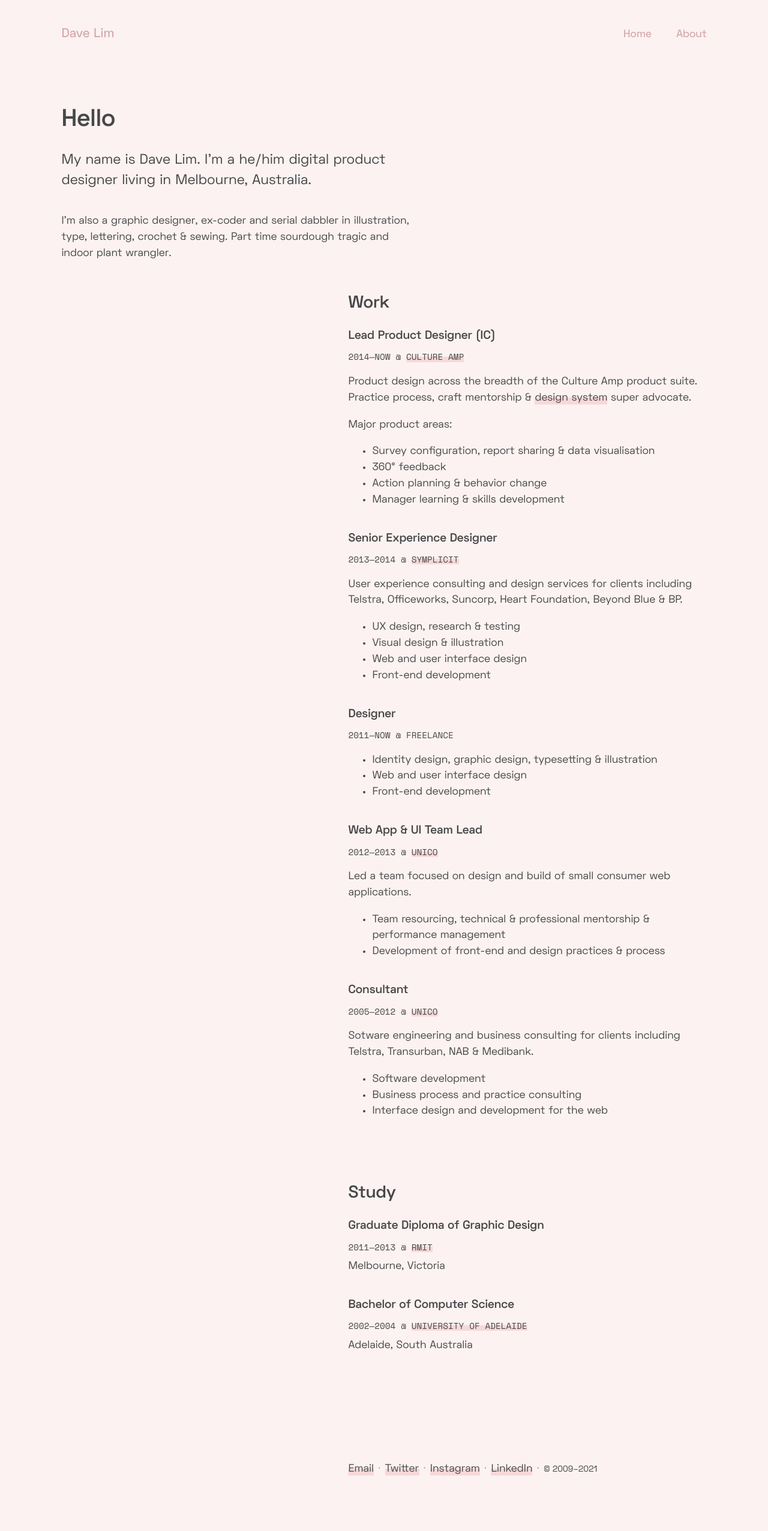
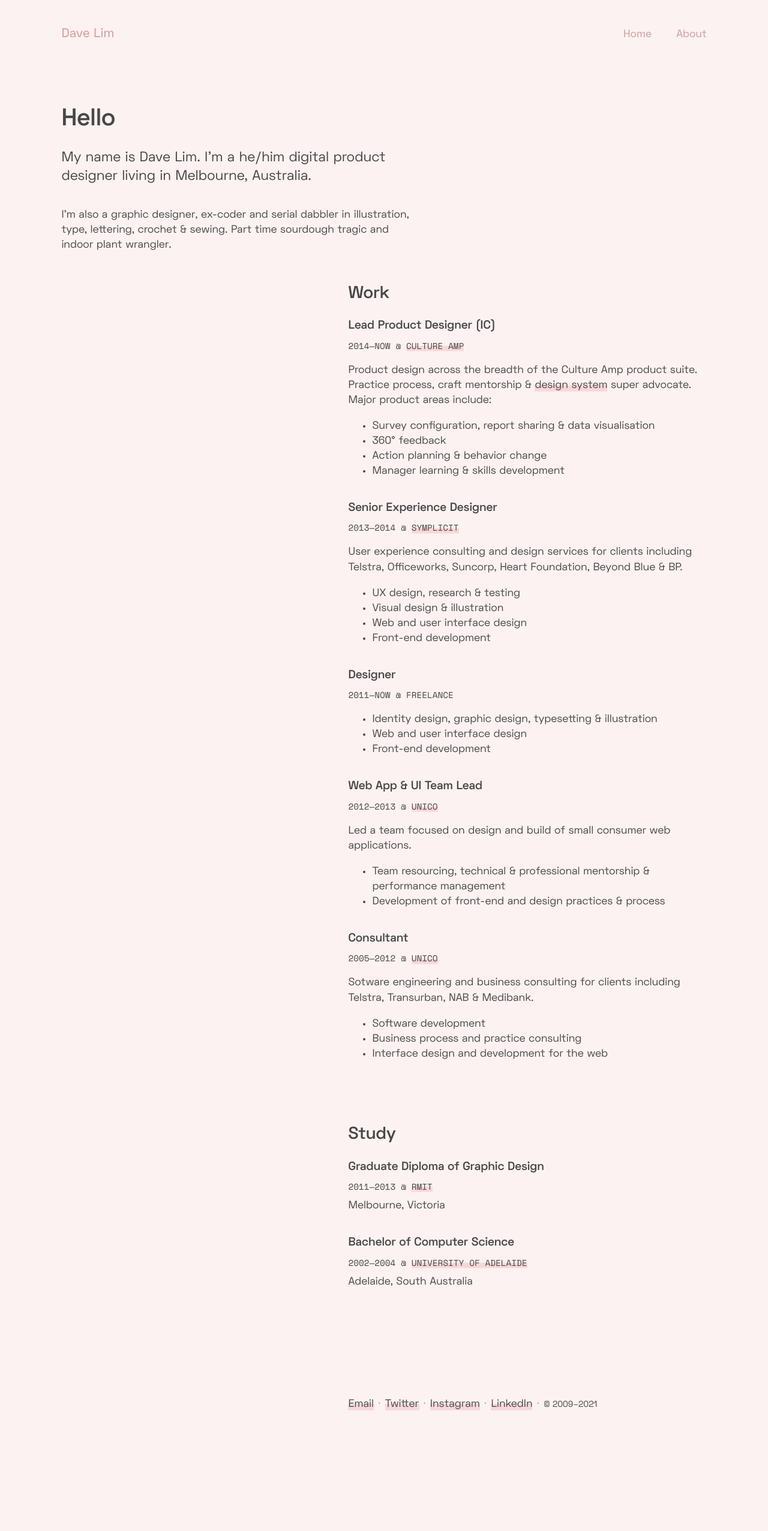
Before and after one commit to dlimiter/dlimiter.github.io, a Jekyll site: the page built from about.html, in a window 1280 px wide. Shown: the whole page at 60% size. Built offline with Jekyll 4.4.1, drawn with Linux system fonts in a browser that asks for light colours; after the commit the page ends 2444 px from its top, so only the background shows below that.

Commit message:
Typos and styling tweaks

```diff
--- a/about.html
+++ b/about.html
@@ -26,8 +26,7 @@ layout: default
       date = "2014&mdash;Now"
       role = "Lead Product Designer (IC)"
       employer = "<a href='https://www.cultureamp.com'>Culture Amp</a>"
-    description = "<p>Product design across the breadth of the Culture Amp product suite. Practice process, craft mentorship &amp; <a href='https://cultureamp.design/'>design system</a> super advocate.</p>
-    <p>Major product areas:</p>
+    description = "<p>Product design across the breadth of the Culture Amp product suite. Practice process, craft mentorship &amp; <a href='https://cultureamp.design/'>design system</a> super advocate. Major product areas include:</p>
     <ul>
       <li>Survey configuration, report sharing &amp; data visualisation</li>
       <li>360° feedback</li>
--- a/css/style.scss
+++ b/css/style.scss
@@ -78,7 +78,7 @@ html {
   @media only screen and (min-width: 60em) {
     font-size: $base-font-size;
   }
-  line-height: 1.5;
+  line-height: 1.4;
 }
 
 body {
@@ -158,7 +158,7 @@ h1, h2, h3, h4, h5
   font-size: 2.25rem;
   font-size: 3rem;
   //letter-spacing: -0.03rem;
-  line-height: 1.2;
+  line-height: 1.1;
   font-weight: 500;
 }
 
@@ -207,6 +207,7 @@ h5, .h5 {
   font-size: 1.3rem;
   font-weight: 400;
   margin-bottom: 2rem;
+  line-height: 1.3;
 }
 
 .mono {
```
Also changed, not shown: _recipes/joseph-abboud-cabbage-salad.md (+1 -1 lines).
